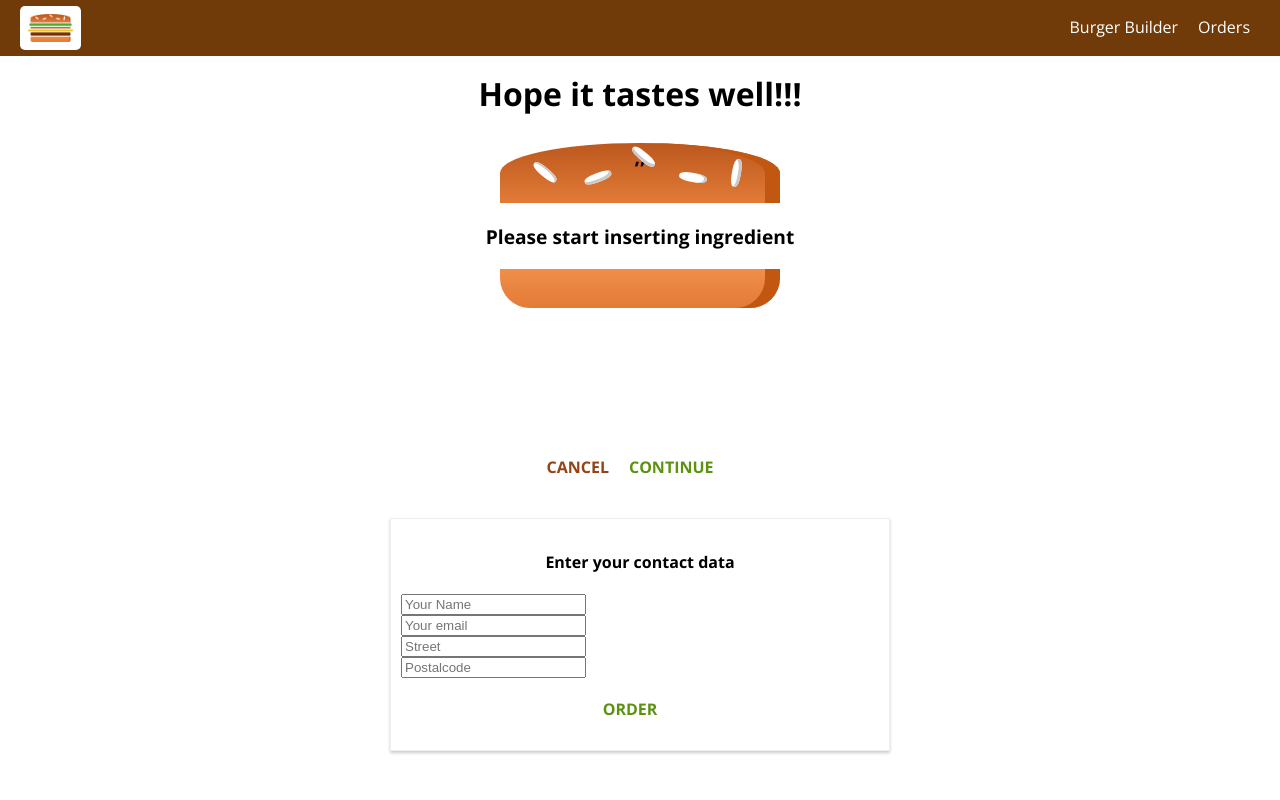
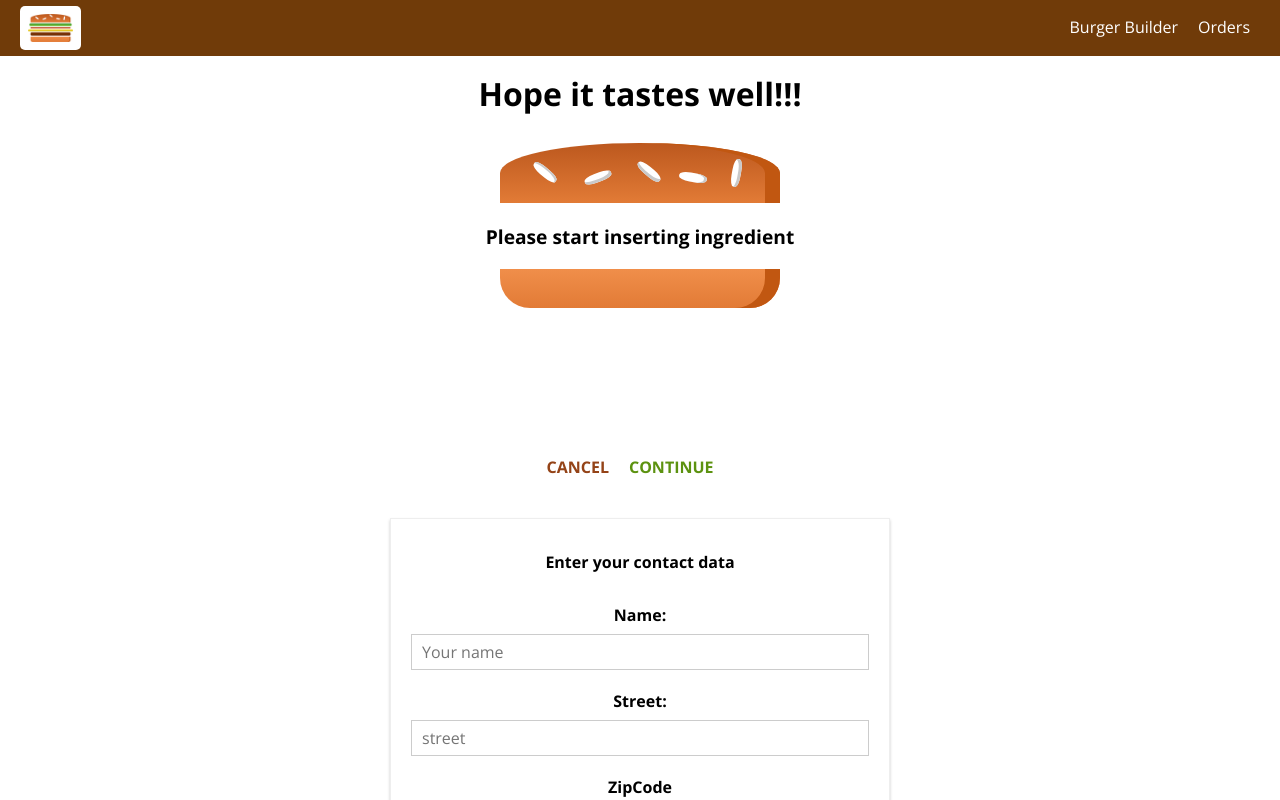
Before and after one commit to avishekprasadbarnwal/CustomBurgerBuilder, a React (Create React App) app: page /checkout in a window 1280 px wide. Both pictures are taken after a click on the button "CONTINUE". Shown: the top 800 px of the page. Built offline with nearby package versions, Linux system fonts and the light colour scheme.

Commit message:
08-forms and validation

```diff
--- a/src/components/Burger/BurgerIngredients/BurgerIngredient.js
+++ b/src/components/Burger/BurgerIngredients/BurgerIngredient.js
@@ -15,8 +15,8 @@ class BurgerIngredient extends Component {
             case ('bread-top'):
                 ingredient = (
                     <div className={classes.BreadTop}>
-                        <div className={classes.Seeds1}></div>;
-                        <div className={classes.Seeds2}></div>;
+                        <div className={classes.Seeds1}></div>
+                        <div className={classes.Seeds2}></div>
                     </div>
                 );
                 break;
--- a/src/components/Burger/BurgerIngredients/BurgerIngredient.module.css
+++ b/src/components/Burger/BurgerIngredients/BurgerIngredient.module.css
@@ -49,7 +49,7 @@
     position: absolute;
     background-color: white;
     left: 180%;
-    top: -50%;
+    top: 137%;
     border-radius: 40%;
     transform: rotate(60deg);
     box-shadow: inset -1px -3px #c9c9c9;
--- a/src/components/UI/Button/Button.js
+++ b/src/components/UI/Button/Button.js
@@ -5,6 +5,7 @@ function Button(props) {
     return (
         <div style={{display: 'inline'}}>
             <button
+                disabled={props.disabled}
                 className={[classes.Button, classes[props.btnType]].join(' ')}
                 onClick={props.clicked}
             >{props.children}</button>
--- a/src/components/UI/Button/Button.module.css
+++ b/src/components/UI/Button/Button.module.css
@@ -15,6 +15,11 @@
     padding-left: 0;
 }
 
+.Button:disabled{
+    color: #ccc;
+    cursor: not-allowed;
+}
+
 .Success {
     color: #5C9210;
 }
--- /dev/null
+++ b/src/components/UI/Input/Input.js
@@ -0,0 +1,64 @@
+// Input UI component which will take dynamic input and modify it's look and feel
+
+import React from 'react';
+import classes from './Input.module.css';
+
+const Input = (props) => {
+
+    let inputElement = null;
+    const inputClasses = [classes.InputElement];
+
+    if(props.isvalid && props.touched){
+        inputClasses.push(classes.Invalid);
+    }
+    // console.log(classes.InputElement)
+
+    // Applying conditional check for identifying the type of input that is sent
+    switch (props.elementType){
+        case ('input'):
+            inputElement = <input
+                className={inputClasses.join(' ')}
+                onChange={props.changed}
+                value={props.value}
+                {...props.elementConfig}
+                />;
+            break;
+        case ('textarea'):
+            inputElement = <textarea
+                className={inputClasses.join(' ')}
+                onChange={props.changed}
+                {...props.elementConfig}
+                value={props.value}/>;
+            break;
+        case ('select'):
+            inputElement = (
+                <select
+                className={inputClasses.join(' ')}
+                onChange={props.changed}
+                value={props.value}>
+                    {props.elementConfig.options.map(option => (
+                        <option key={option.value} value={option.value}>
+                            {option.displayValue}
+                        </option>
+                    ))}
+                </select>
+            );
+            break;
+        default:
+            inputElement = <input
+                className={inputClasses.join(' ')}
+                onChange={props.changed}
+                {...props.elementConfig}
+                value={props.value}/>;
+    }
+
+    return(
+        <div className={classes.Input}>
+            <label className={classes.Label}>{props.label}</label>
+            {inputElement}
+            {/* <input>{props.input}</input> */}
+        </div>
+    )
+}
+
+export default Input;
--- /dev/null
+++ b/src/components/UI/Input/Input.module.css
@@ -0,0 +1,33 @@
+
+.Input{
+    width: 100%;
+    padding: 10px;
+    box-sizing: border-box;
+}
+
+.Label{
+    font-weight: bold;
+    display: block;
+    margin-bottom: 8px;
+}
+
+.InputElement{
+    outline: none;
+    border: 1px solid #ccc;
+    background-color: white;
+    font: inherit;
+    padding: 6px 10px;
+    display: block;
+    width: 100%;
+    box-sizing: border-box;
+}
+
+.InputElement:focus{
+    outline: none;
+    background-color: #ccc;
+}
+
+.Invalid{
+    border: 1px solid red;
+    background-color: rgb(255, 156, 156);
+}
--- a/src/containers/Checkout/Checkout.js
+++ b/src/containers/Checkout/Checkout.js
@@ -37,6 +37,11 @@ class Checkout extends Component{
         this.setState({ingredients: ingredients, totalPrice: price});
     }
 
+    componentDidMount() {
+        console.log('[containers/Checkout/Checkout.js] is throughing warning');
+
+    }
+
     checkoutCancelledHandler = () => {
         this.props.history.goBack();
     }
--- a/src/containers/Checkout/ContactData/ContactData.js
+++ b/src/containers/Checkout/ContactData/ContactData.js
@@ -6,6 +6,7 @@ import axios from '../../../axios-orders'
 import classes from './ContactData.module.css';
 import Button from '../../../components/UI/Button/Button';
 import Spinner from '../../../components/UI/Spinner/Spinner';
+import Input  from '../../../components/UI/Input/Input';
 
 
 class ContactData extends Component{
@@ -13,15 +14,127 @@ class ContactData extends Component{
     constructor(props){
         super(props);
         this.state = {
-            name: '',
-            email: '',
-            address: {
-                street: '',
-                postalCode: ''
+            orderForm: {
+                name: {
+                    elementType: 'input',
+                    elementConfig: {
+                        type: 'text',
+                        placeholder: 'Your name'
+                    },
+                    label: 'Name: ',
+                    validation:{
+                        required: true,
+                    },
+                    valid: false,
+                    touched: false,
+                    value: ''
+                },
+                street: {
+                    elementType: 'input',
+                    elementConfig: {
+                        type: 'text',
+                        placeholder: 'street'
+                    },
+                    label: 'Street: ',
+                    validation:{
+                        required: true,
+                    },
+                    valid: false,
+                    touched: false,
+                    value: ''
+                },
+                zipCode: {
+                    elementType: 'input',
+                    elementConfig: {
+                        type: 'text',
+                        placeholder: 'Zip Code'
+                    },
+                    label: 'ZipCode ',
+                    validation:{
+                        required: true,
+                        minLength: 5,
+                        maxLength: 7
+                    },
+                    valid: false,
+                    touched: false,
+                    value: ''
+                },
+                country: {
+                    elementType: 'input',
+                    elementConfig: {
+                        type: 'text',
+                        placeholder: 'Country'
+                    },
+                    label: 'Country: ',
+                    validation:{
+                        required: true,
+                    },
+                    valid: false,
+                    touched: false,
+                    value: ''
+                },
+                email: {
+                    elementType: 'input',
+                    elementConfig: {
+                        type: 'email',
+                        placeholder: 'Your email'
+                    },
+                    label: 'email: ',
+                    validation:{
+                        required: true,
+                    },
+                    valid: false,
+                    touched: false,
+                    value: ''
+                },
+                deliveryMethod: {
+                    elementType: 'select',
+                    elementConfig: {
+                        options: [
+                            {value: 'fastest', displayValue: 'Fastest'},
+                            {value: 'cheapest', displayValue: 'Cheapest'}
+                        ]
+                    },
+                    label: 'Delivery Method: ',
+                    validation:{
+                        required: true,
+                    },
+                    valid: true,
+                    touched: false,
+                    value: 'fastest'
+                }
             },
+            formIsValid: false,
             loading: false
         }
     };
+
+    // Method for checking validity of the input data that is sent by the user in form
+    checkValidity(value, validation) {
+        let isValid = true;
+
+        // Checking if the value received is empty or not i.e has some data or not
+        // if there is some data then it will set isValid to true
+        if(validation.required){
+            isValid = value.trim() !== '' && isValid;
+        }
+
+        if(validation.minLength){
+            isValid = value.length >= validation.minLength && isValid;
+        }
+
+        if(validation.maxLength){
+            isValid = value.length <= validation.maxLength && isValid;
+        }
+
+        // console.log(validation)
+
+        // if(validation.maxLength){
+        //     isValid = value.length <= validation.maxLength;
+        // }
+
+        return isValid;
+    }
 
     // While placing the order we need to pass all the order details as well as the contact details
     // to the server
@@ -30,27 +143,28 @@ class ContactData extends Component{
         // preventDefault will prevent default setting to not to execute
         event.preventDefault();
 
-        // alert("You continue");
-
         this.setState({
             loading: true
-        })
+        });
+
+        // we need to pass only the key and its value element to the server like
+        // name and the data present in the value key inside it
+        const formData = {}
+        // Loop through every element in the orderForm
+        for(let formElementIdentifier in this.state.orderForm){
+            // storing the data in the formData object like
+            // name = 'avishek'
+            formData[formElementIdentifier] = this.state.orderForm[formElementIdentifier].value;
+        }
+
 
         // Creating a dummy order details that will be sent to the server
         const order = {
             ingredients: this.props.ingredients,
             price: this.props.price,
-            customer: {
-                name: 'Avishek',
-                address: {
-                    street: 'hello street sector-12',
-                    zipCode: '12234',
-                    country: 'India'
-                },
-                email: 'texst@gmail.com'
-            },
-            deliveryMethod: 'fastest'
+            orderData: formData
         }
+
         // Sending data to our database
         axios.post('/orders.json', order)
             .then(response => {
@@ -62,17 +176,71 @@ class ContactData extends Component{
                 // console.log(err);
                 this.setState({loading: false});
             });
+            console.log(order);
+    }
+
+    // inputIdentifier will help us to know which object/key that we want to update
+    inputChangedHandler = (event, inputIdentifier) => {
+        // In this case we cannot directly update the state because we have to update
+        // the state immutably i.e not changing the data individually and so we need
+        //  to clone the orderForm data deeply
+
+        // Creating clone of orderForm state
+        const updatedOrderForm = {
+            ...this.state.orderForm
+        };
+
+        // Creating the clone of formElements present in form using its key as inputIdentifier
+        const updatedFormElement = {
+            ...updatedOrderForm[inputIdentifier]
+        };
+
+        updatedFormElement.value = event.target.value;
+        updatedFormElement.valid = this.checkValidity(updatedFormElement.value, updatedFormElement.validation)
+        updatedFormElement.touched = true;
+
+        // console.log(updatedFormElement.valid);
+
+        updatedOrderForm[inputIdentifier] = updatedFormElement;
+
+        let formIsValid = true;
+        for(let inputIdentifier in updatedOrderForm){
+            formIsValid = updatedOrderForm[inputIdentifier].valid && formIsValid;
+        }
+        console.log(formIsValid);
+
+        // Finally setting up the updatedOrderForm data to orderForm
+        this.setState({orderForm: updatedOrderForm, formIsValid: formIsValid});
     }
 
     render() {
 
+        const formElementsArray = [];
+        // converting the orderForm data into an array
+        for(let key in this.state.orderForm){
+            formElementsArray.push({
+                id: key,
+                config: this.state.orderForm[key]
+            })
+        }
+
         let form = (
-            <form>
-                <input className={classes.Input} type="text" name="name" placeholder="Your Name"></input>
-                <input className={classes.Input} type="text" name="email" placeholder="Your email"></input>
-                <input className={classes.Input} type="text" name="street" placeholder="Street"></input>
-                <input className={classes.Input} type="text" name="postalCode" placeholder="Postalcode"></input>
-                <Button btnType="Success" clicked={this.orderHandler}>ORDER</Button>
+            <form onSubmit={this.orderHandler}>
+                {/* <Input elementType="..." elementConfig="..." value="..." ></Input> */}
+                {/* The use of config is because the location is as arrayname.config.elementname */}
+                {formElementsArray.map(formElement => (
+                    <Input
+                        key={formElement.id}
+                        elementType={formElement.config.elementType}
+                        label={formElement.config.label}
+                        isvalid={!formElement.config.valid}
+                        elementConfig={formElement.config.elementConfig}
+                        value={formElement.config.value}
+                        touched={formElement.config.touched}
+                        changed={(event) => {this.inputChangedHandler(event, formElement.id)}}
+                        ></Input>
+                ))}
+                <Button btnType="Success" disabled={!this.state.formIsValid}>ORDER</Button>
             </form>
         );
 
--- a/src/containers/Checkout/ContactData/ContactData.module.css
+++ b/src/containers/Checkout/ContactData/ContactData.module.css
@@ -8,10 +8,6 @@
     box-sizing: border-box;
 }
 
-.Input{
-    display: block;
-}
-
 @media (min-width: 600px){
     .ContactData{
         width: 500px;
```
